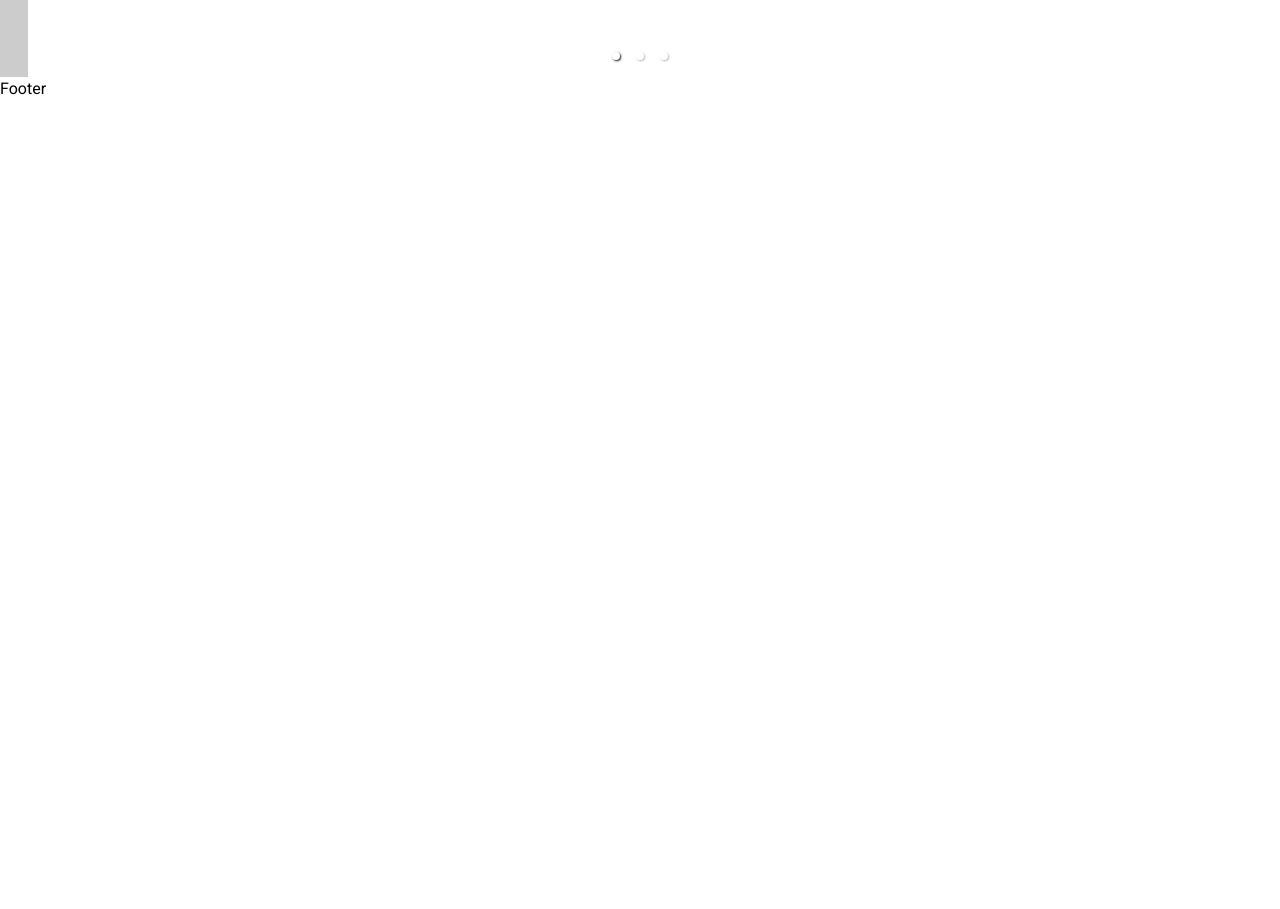
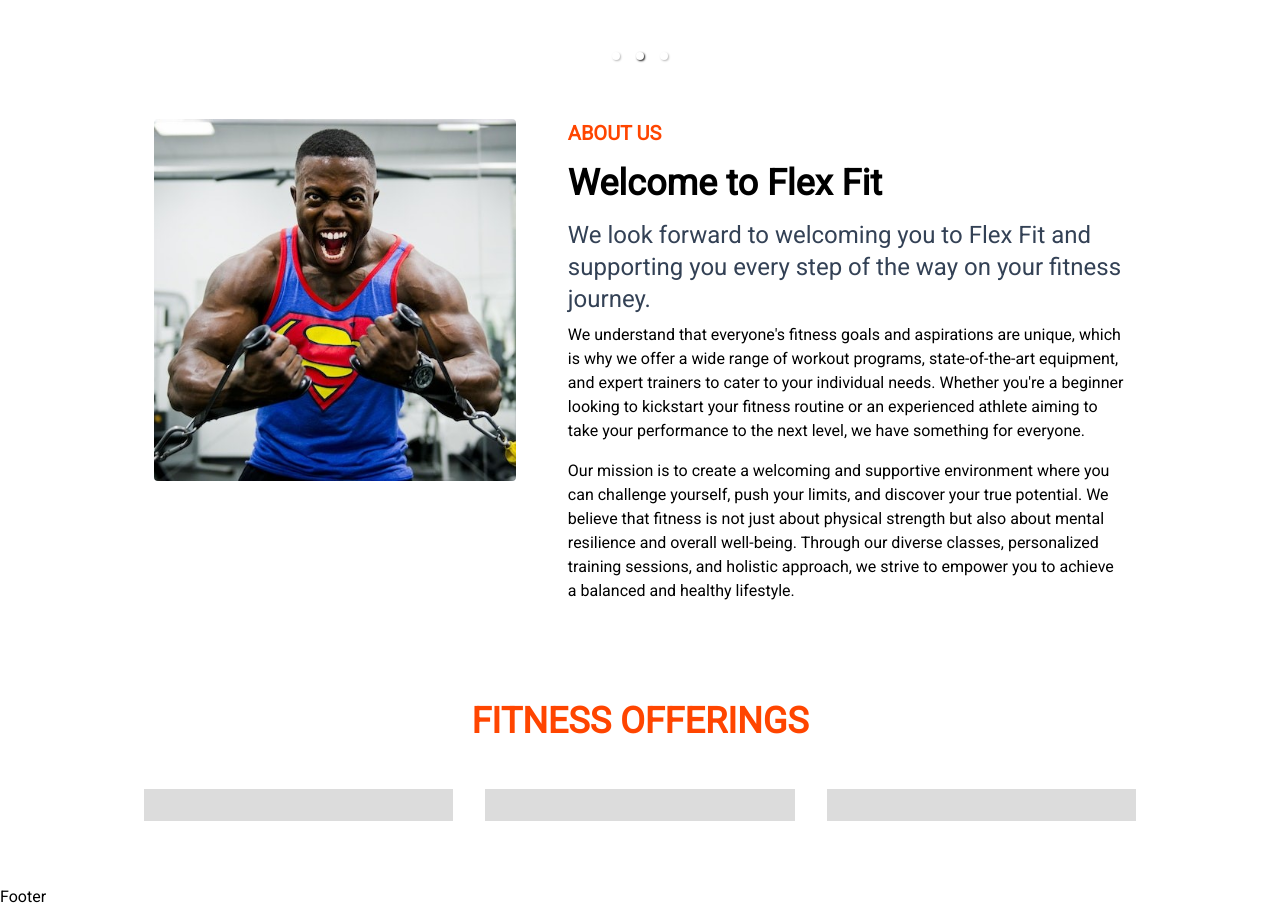
Before and after one commit to SonuMunda/FlexFit, a React (Vite) app: page / in a window 1280 px wide. Shown: the part 723-1632 px from the top of the page. Before the commit the page ends 824 px from the top, so only its background shows below. Built offline with nearby package versions, Linux system fonts and the light colour scheme.

Commit message:
Things modified

```diff
--- a/package.json
+++ b/package.json
@@ -12,6 +12,7 @@
   "dependencies": {
     "react": "^18.2.0",
     "react-dom": "^18.2.0",
+    "react-icons": "^4.10.1",
     "react-responsive-carousel": "^3.2.23",
     "react-router-dom": "^6.14.0"
   },
--- a/src/assets/components/Header/Header.css
+++ b/src/assets/components/Header/Header.css
@@ -5,7 +5,7 @@
     top: 0;
     left: 0;
     width: 100%;
-    z-index: 1;
+    z-index: 9999;
 }
 
 .brand{
--- a/src/pages/Home/Home.css
+++ b/src/pages/Home/Home.css
@@ -0,0 +1,31 @@
+.about .container {
+  width: 80%;
+  margin: 1rem 0;
+}
+
+.about-row .about-col {
+  margin: 10px;
+  padding: 1rem;
+}
+
+.about-row #img-col {
+  width: 40%;
+}
+
+.about-row #content-col {
+  width: 60%;
+}
+
+/* Services */
+
+.services .container {
+  width: 80%;
+  margin: 1rem 0;
+}
+
+.services-row .services-col {
+  width: 320px;
+  background-color: rgb(220, 220, 220);
+  margin: 1rem;
+  padding: 1rem;
+}
--- a/src/pages/Home/Home.jsx
+++ b/src/pages/Home/Home.jsx
@@ -1,4 +1,5 @@
 import "./Home.css";
+import about_img from "/images/about-bodybuilder-image.jpg";
 import HomeCarousel from "../../assets/components/HomeCarousel/HomeCarousel";
 const Home = () => {
   return (
@@ -6,6 +7,80 @@ const Home = () => {
       <section style={{ height: "100vh" }}>
         <HomeCarousel />
       </section>
+      <section className="about center">
+        <div className="container">
+          <div className="about-row flex">
+            <div className="about-col" id="img-col">
+              <div className="col-img">
+                <img src={about_img} className="rounded" alt="bodybuilder" />
+              </div>
+            </div>
+            <div className="about-col" id="content-col">
+              <div className="col-content">
+                <div className="heading">
+                  <h4
+                    className="text-xl font-bold uppercase"
+                    style={{ color: "orangered" }}
+                  >
+                    About us
+                  </h4>
+                </div>
+                <div className="greet">
+                  <p className="font-bold text-4xl py-4">Welcome to Flex Fit</p>
+                </div>
+                <div className="line">
+                  <p className="font-medium text-slate-700 text-2xl">
+                    We look forward to welcoming you to Flex Fit and supporting
+                    you every step of the way on your fitness journey.
+                  </p>
+                </div>
+
+                <div className="sublines">
+                  <p className="py-2">
+                    We understand that everyone&apos;s fitness goals and
+                    aspirations are unique, which is why we offer a wide range
+                    of workout programs, state-of-the-art equipment, and expert
+                    trainers to cater to your individual needs. Whether
+                    you&apos;re a beginner looking to kickstart your fitness
+                    routine or an experienced athlete aiming to take your
+                    performance to the next level, we have something for
+                    everyone.
+                  </p>
+                  <p className="py-2">
+                    Our mission is to create a welcoming and supportive
+                    environment where you can challenge yourself, push your
+                    limits, and discover your true potential. We believe that
+                    fitness is not just about physical strength but also about
+                    mental resilience and overall well-being. Through our
+                    diverse classes, personalized training sessions, and
+                    holistic approach, we strive to empower you to achieve a
+                    balanced and healthy lifestyle.
+                  </p>
+                </div>
+              </div>
+            </div>
+          </div>
+        </div>
+      </section>
+
+      <section className="services center py-5">
+        <div className="container">
+          <div className="heading center mb-5">
+            <h1
+              className="text-4xl uppercase font-bold p-3"
+              style={{ color: "orangered" }}
+            >
+              Fitness Offerings
+            </h1>
+          </div>
+
+          <div className="services-row center my-3">
+            <div className="services-col"></div>
+            <div className="services-col"></div>
+            <div className="services-col"></div>
+          </div>
+        </div>
+      </section>
     </>
   );
 };
```
Also changed, not shown: public/images/about-bodybuilder-image.jpg (added), 1 other file (tests, documents, lock files or other folders).
